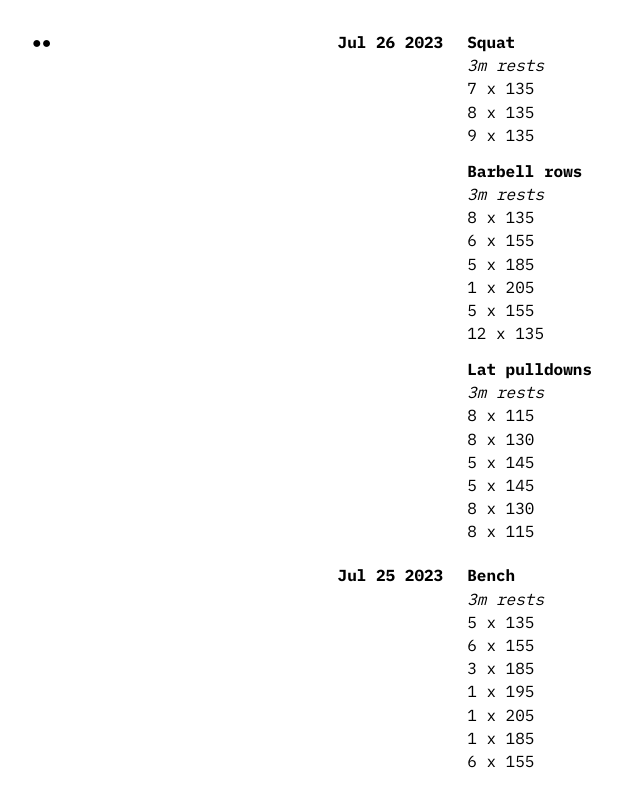
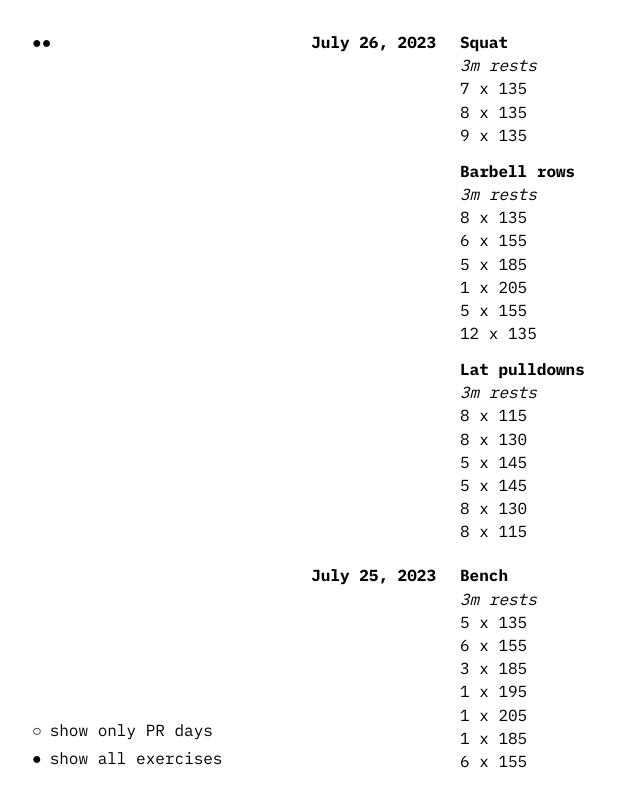
Before and after one commit to naijwu/twoplates, a Next.js app: page / in a window 1280 px wide. Shown: the top 797 px of the page, without its empty margins (0-640 px from the left). Built offline with nearby package versions, Linux system fonts and the light colour scheme.

Commit message:
fixed options--added it back

```diff
--- a/src/app/page.module.css
+++ b/src/app/page.module.css
@@ -1,6 +1,7 @@
 .container {
   width: 50vw;
-  margin: 0 auto;
+  margin: 0 auto 0 0;
+  padding-left: 20vw;
 }
 
 .left {
@@ -48,7 +49,7 @@
 .stats {
   padding: var(--corner-padding) 0;
   display: grid;
-  grid-template-columns: 1fr 4fr;
+  grid-template-columns: 1fr 1fr;
   gap: 1.5rem;
 }
 
--- a/src/app/page.tsx
+++ b/src/app/page.tsx
@@ -1,7 +1,7 @@
 'use client';
 
 import { useState, useMemo } from 'react'
-import { parseData, parseFilteredData } from '@/utilities/helpers';
+import { dateToString, parseData, parseFilteredData } from '@/utilities/helpers';
 import styles from './page.module.css'
 import { INPUT_EXAMPLE, parsedSchema } from '@/utilities/types';
 import { DATA } from '@/utilities/data';
@@ -56,7 +56,7 @@ export default function Home() {
       <div className={styles.left}>
         ●●
       </div>
-      {/* <div className={styles.options}>
+      <div className={styles.options}>
         <Toggle
           toggle={showOnlyPR ? '●' : '○'}
           label={'show only PR days'}
@@ -73,16 +73,16 @@ export default function Home() {
             </div>
           )}
           onClick={()=>setShowFilters(!showFilters)} />
-      </div> */}
+      </div>
       <div className={styles.stats}>
-        {data?.map((item) => (
+        {data?.map((item, index) => (
           <>
-            <div key={item.date} className={styles.date}>
-              {new Date(item.date).toDateString().substring(4)}
+            <div className={styles.date}>
+              {dateToString(item.date)}
             </div>
-            <div key={item.date} className={styles.exercises}>
+            <div className={styles.exercises}>
               {item.exercises?.map((exercise) => (
-                <div key={`${item.date}-${exercise}`} className={styles.exercise}>
+                <div key={`${index}`} className={styles.exercise}>
                   <div className={styles.label}>
                     {exercise.exercise}
                   </div>
--- a/src/utilities/helpers.tsx
+++ b/src/utilities/helpers.tsx
@@ -1,4 +1,24 @@
 import { inputSchema, parsedSchema } from "./types";
+
+const MONTHS = [
+    '',
+    'January',
+    'February',
+    'March',
+    'April',
+    'May',
+    'June',
+    'July',
+    'August',
+    'September',
+    'October',
+    'November',
+    'December'
+]
+
+export function dateToString(s: string) {
+    return `${MONTHS[parseInt(s.substring(5, 7))]} ${s.substring(s.length - 2)}, ${s.substring(0, 4)}`
+}
 
 export function parseData(value: inputSchema): parsedSchema {
 
@@ -71,6 +91,8 @@ export function parseFilteredData(initialValue: inputSchema, filters: string[],
 
         for (let i = 0; i < exercises.length; i++) {
             const exercisedDates = Object.keys(value[exercises[i]]);
+            exercisedDates.sort((a, b) => (new Date(b) as any) - (new Date(a) as any));
+
             for (let j = 0; j < exercisedDates.length; j++) {
                 const thisDate = exercisedDates[j]
                 let highestWeight = -1;
@@ -85,23 +107,17 @@ export function parseFilteredData(initialValue: inputSchema, filters: string[],
                 if (highestWeight > PRDates[exercises[i]].weight) {
                     PRDates[exercises[i]] = {
                         date: thisDate,
-                        exercise: exercises[i],
+                        exercise: value[exercises[i]][exercisedDates[j]],
                         weight: highestWeight
                     }
                 }
             }
         }
 
-        const onlyIncludedDates: {
-            date: string,
-            exercise: string
-        }[] = []
-        Object.keys(PRDates).map((key) => onlyIncludedDates.push({
-            date: PRDates[key].date,
-            exercise: PRDates[key].exercise
-        }))
+        const parsedPRDates: any = Object.fromEntries(Object.keys(value).map(k => [k, {}]));
+        Object.keys(PRDates).map((key) => parsedPRDates[key][PRDates[key].date] = PRDates[key].exercise)
 
-        // TODO: filter
+        return parseData(parsedPRDates)
     }
 
     return parseData(value);
```
